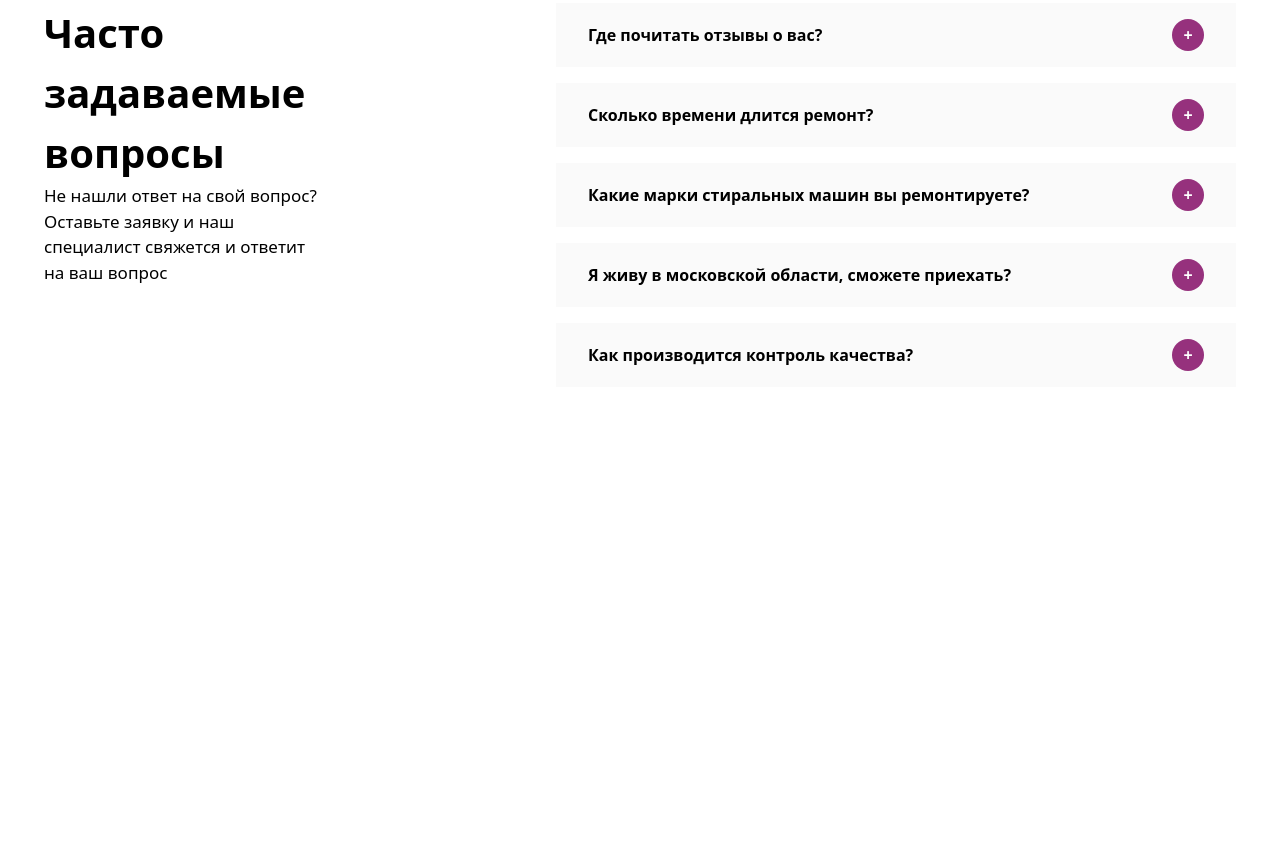
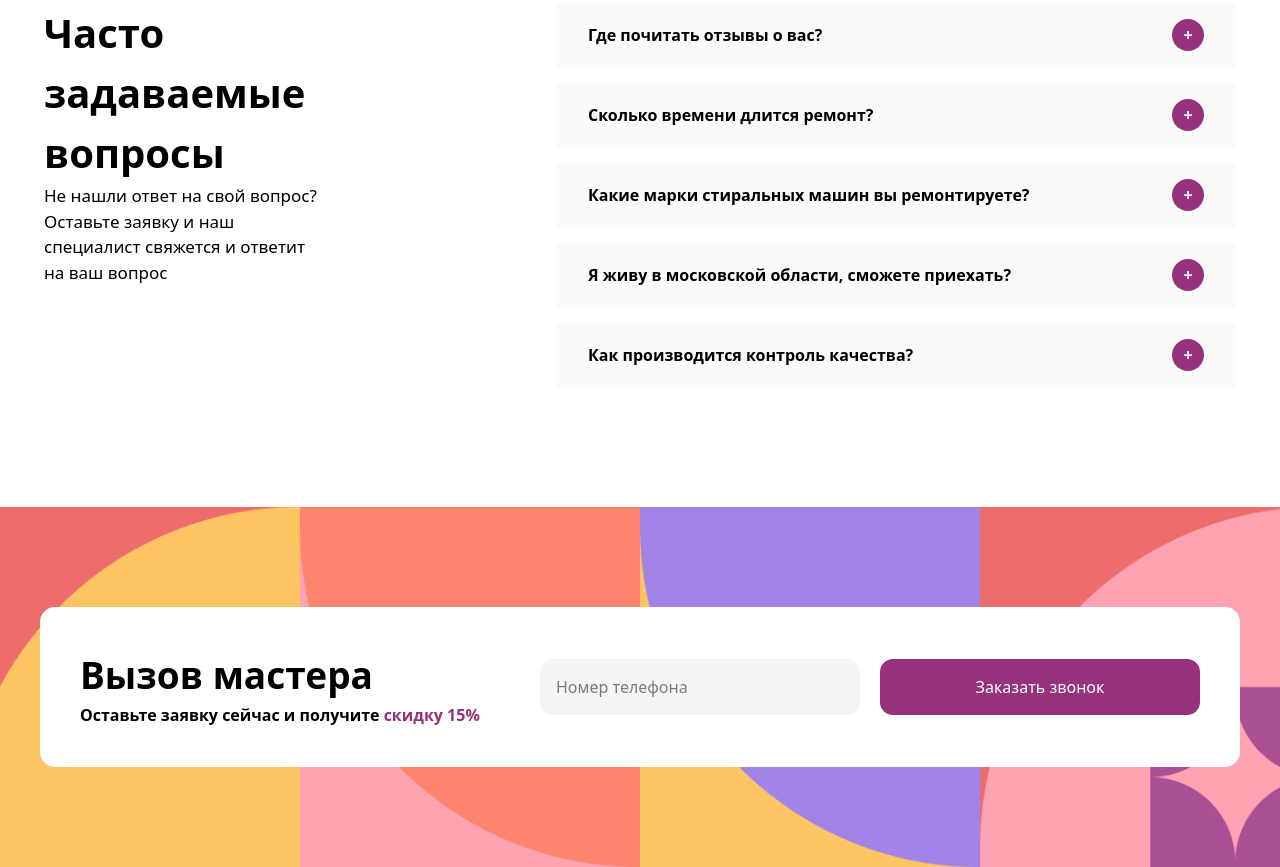
Before and after one commit to Xurwed9/git5, a website: page src/index.html in a window 1280 px wide. Shown: the part 5711-6578 px from the top of the page. Before the commit the page ends 6218 px from the top, so only its background shows below. Drawn offline with nearby package versions, Linux system fonts and the light colour scheme; files that its build step writes are made by us from their sources.

Commit message:
Вызов мастера

```diff
--- a/src/index.html
+++ b/src/index.html
@@ -330,6 +330,21 @@
             </div>
         </div>
     </section>
+
+
+    <!--  b3  -->
+    <div class="width-[100%] dbg py-25 p-2">
+        <section class="max-w-300 m-auto bg-white flex items-center justify-between p-10 rounded-[15px] flex-col md:flex-row text-center md:text-start gap-8 md:gap-0">
+            <div>
+                <h1 class="font-bold text-[37px]">Вызов мастера</h1>
+                <p class="font-semibold">Оставьте заявку сейчас и получите <span class="text-[#96317D]"> скидку 15%</span></p>
+            </div>
+            <div class="flex items-center gap-5 flex-col md:flex-row">
+                <input class="bg-[#F5F5F5] p-4 rounded-[13px] w-80" type="text " placeholder="Номер телефона ">
+                <button class="bg-[#96317D] text-white px-10 py-4 rounded-[13px] w-80">Заказать звонок</button>
+            </div>
+        </section>
+    </div>
 </body>
 
 </html>
--- a/src/input.css
+++ b/src/input.css
@@ -6,3 +6,10 @@
 .b1 {
     border: 1px solid #A95094;
 }
+
+.dbg {
+    background-image: url("./фон.png");
+    background-position: center;
+    background-size: cover;
+    background-repeat: no-repeat;
+}
```
Also changed, not shown: src/фон.png (added).
